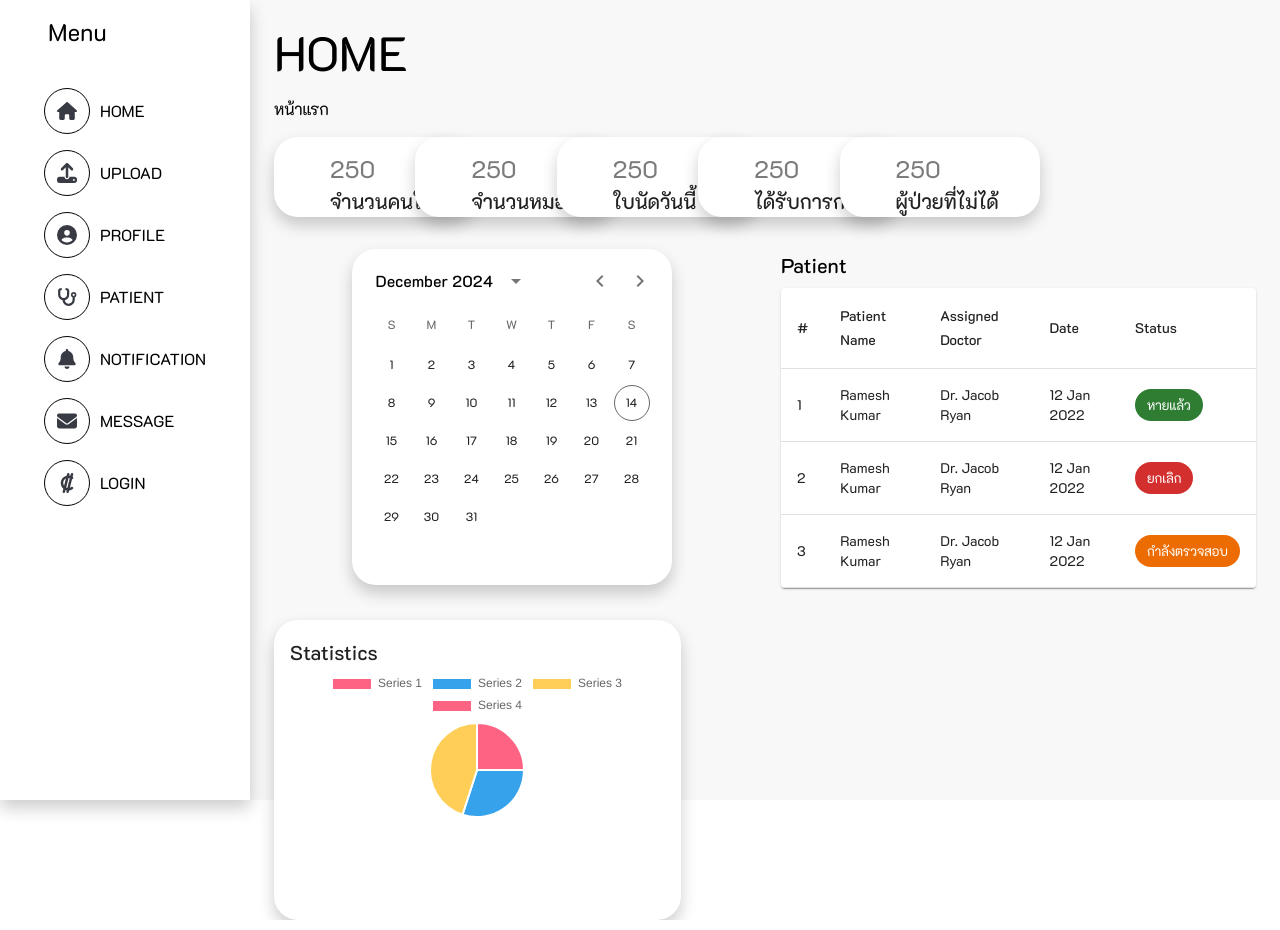
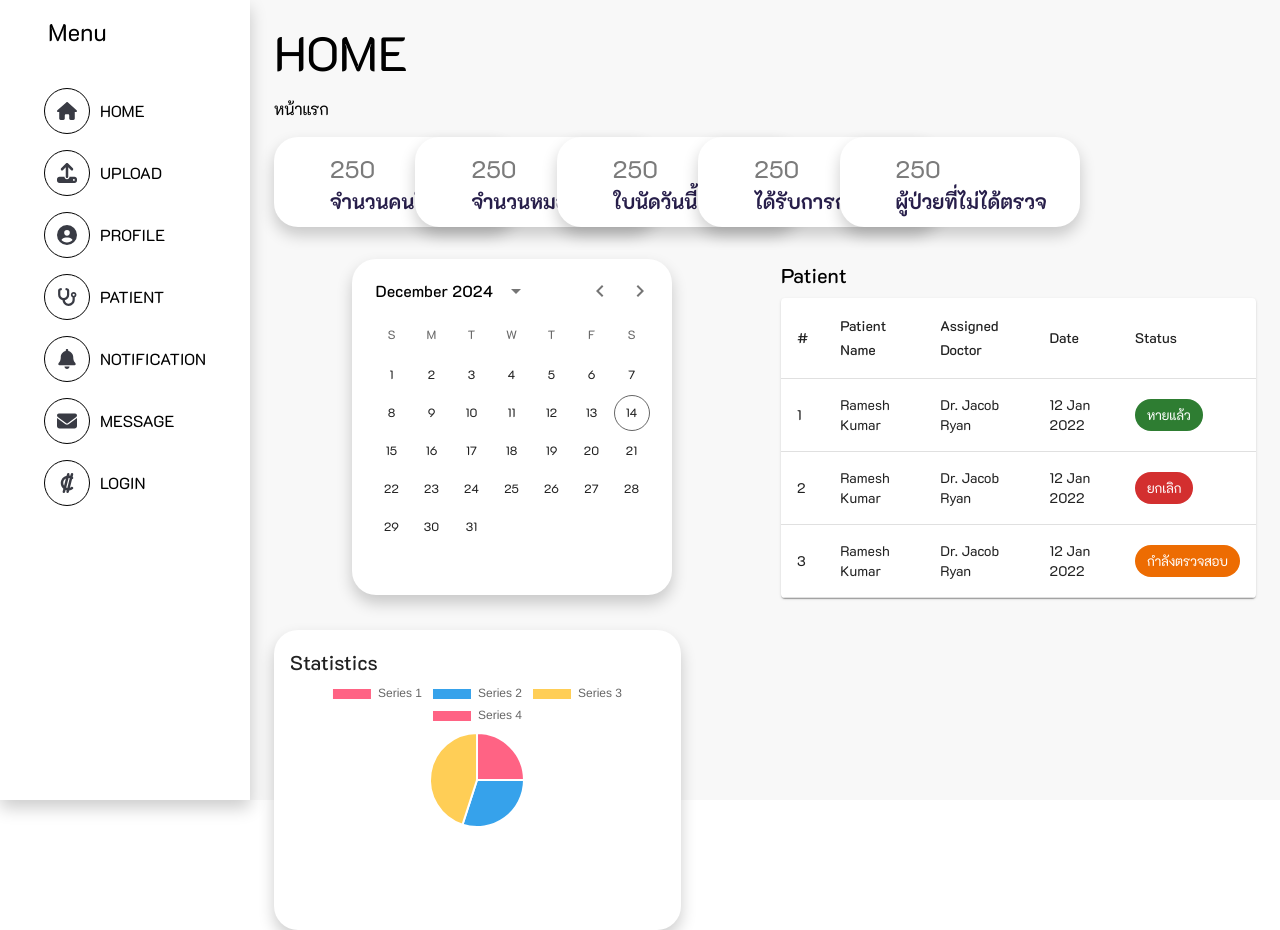
Before and after one commit to Boom-Tris/Boom-Tris-hospital, a React (Create React App) app in the folder Frontend/: page /HOME in a window 1280 px wide. Built offline with nearby package versions, Linux system fonts and the light colour scheme.

Commit message:
Update pages.css

```diff
--- a/Frontend/src/components/pages.css
+++ b/Frontend/src/components/pages.css
@@ -17,7 +17,7 @@ body {
 .quantity{
     color: #7B7B7B;
 }
-#TextTyp h6{
+#TextTyp {
     color: #271E4A;
 
     font-weight: 700;
@@ -53,9 +53,10 @@ body {
   #custom-stat-card {
     background-color: #ffffff;
     border-radius: 24px;
+
     box-shadow: 0 8px 16px rgba(0, 0, 0, 0.2);
-    width: 200px;
-    height: 80px;
+    width: 240px;
+    height: 90px;
 
   }
   .custom-stat-card-content {
```
